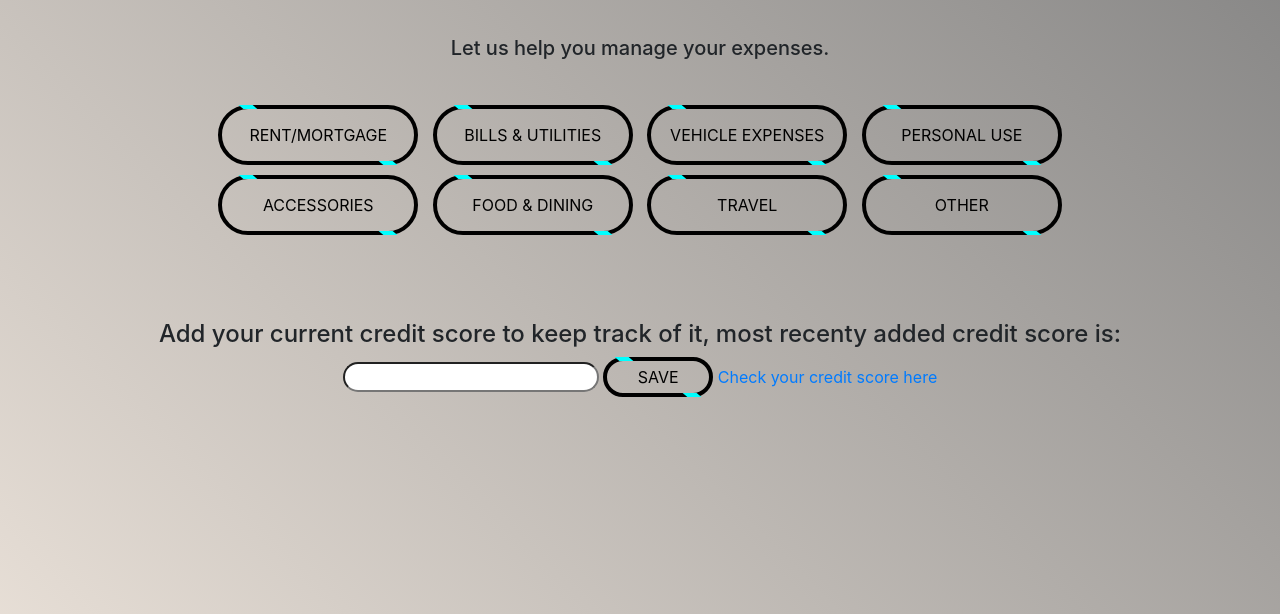
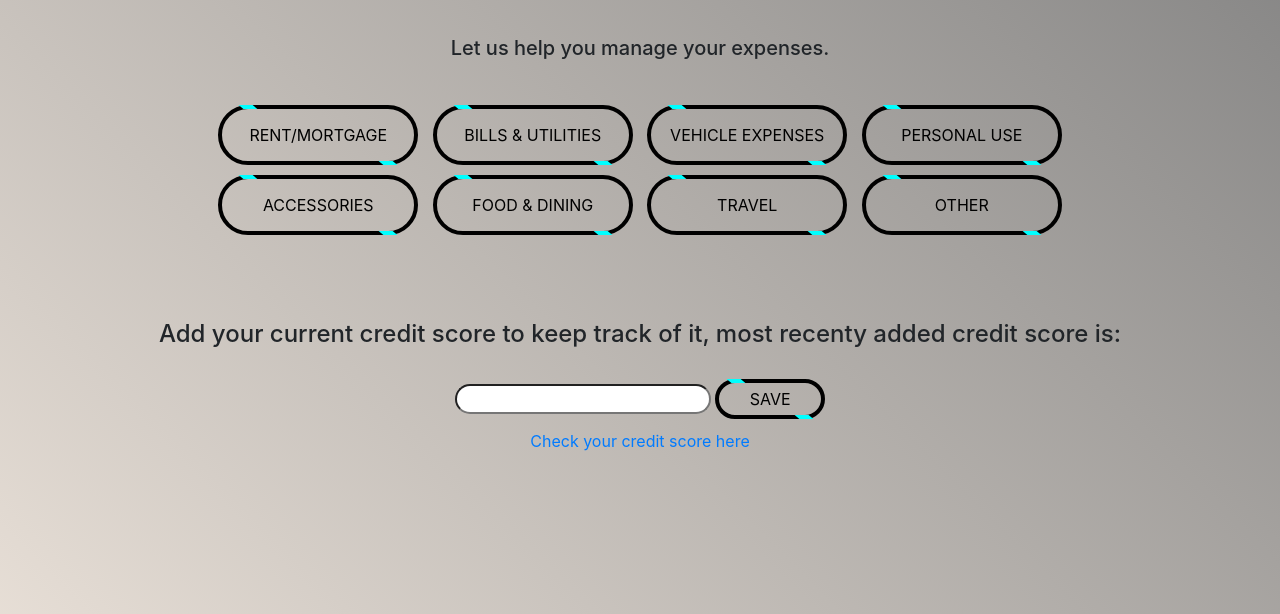
Before and after one commit to noormir1295/Expense-Management, a website: page public/members.html in a window 1280 px wide. Shown: the part 186-800 px from the top of the page. Drawn offline with nearby package versions, Linux system fonts and the light colour scheme; no server answers.

Commit message:
updating css

```diff
--- a/public/members.html
+++ b/public/members.html
@@ -72,8 +72,11 @@
   <div class="creditDiv">
     <h4>Add your current credit score to keep track of it, most recenty added credit score is:</h4>
     <span id="creditOutput"></span>
+    <div class="creditKarma">
       <input type="number" id="creditInput" class="input">
       <button class="saveBtn" id="credit-btn">Save</button>
+    </div>
+
     <a target="_blank" href="https://www.creditkarma.com/">Check your credit score here</a>
   </div>
 
--- a/public/stylesheets/style.css
+++ b/public/stylesheets/style.css
@@ -97,6 +97,10 @@ body {
   right: 80%;
 }
 
+.creditKarma {
+margin-top: 30px;
+margin-bottom: 10px;
+}
 
 .creditDiv {
 padding-top: 50px;
```
Also changed, not shown: public/login.html (+2 -2 lines). Lines whose indentation alone changed are shown as unchanged.
